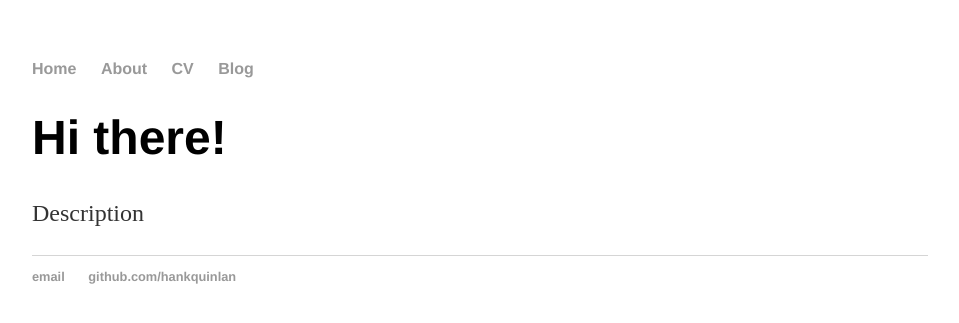
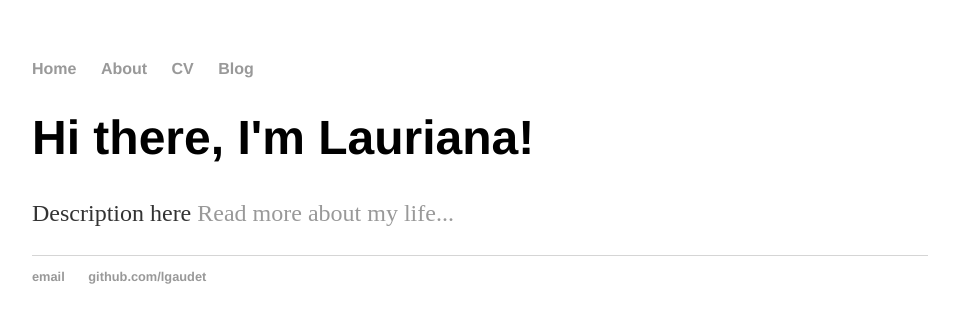
Before and after one commit to lgaudet/lgaudet.github.io, a Jekyll site: the page built from index.html, in a window 1280 px wide. Shown: the top 323 px of the page, without its empty margins (160-1119 px from the left). Built offline with Jekyll 4.4.1, drawn with Linux system fonts in a browser that asks for light colours.

Commit message:
Update index.html

```diff
--- a/index.html
+++ b/index.html
@@ -1,30 +1,8 @@
-<!DOCTYPE html>
-<html>
-	<head>
-		<title>Lauriana Gaudet</title>
-		<!-- link to main stylesheet -->
-		<link rel="stylesheet" type="text/css" href="/css/main.css">
-	</head>
-	<body>
-		<nav>
-    		<ul>
-        		<li><a href="/">Home</a></li>
-	        	<li><a href="/about">About</a></li>
-        		<li><a href="/cv">CV</a></li>
-        		<li><a href="/blog">Blog</a></li>
-    		</ul>
-		</nav>
-		<div class="container">
-    		<div class="blurb">
-        		<h1>Hi there!</h1>
-				<p>Description</p>
-    		</div><!-- /.blurb -->
-		</div><!-- /.container -->
-		<footer>
-    		<ul>
-        		<li><a href="mailto:hankquinlanhub@gmail.com">email</a></li>
-        		<li><a href="https://github.com/hankquinlan">github.com/hankquinlan</a></li>
-			</ul>
-		</footer>
-	</body>
-</html>
+---
+layout: default
+title: Lauriana Gaudet
+---
+<div class="blurb">
+	<h1>Hi there, I'm Lauriana!</h1>
+	<p>Description here <a href="/about">Read more about my life...</a></p>
+</div><!-- /.blurb -->
```
